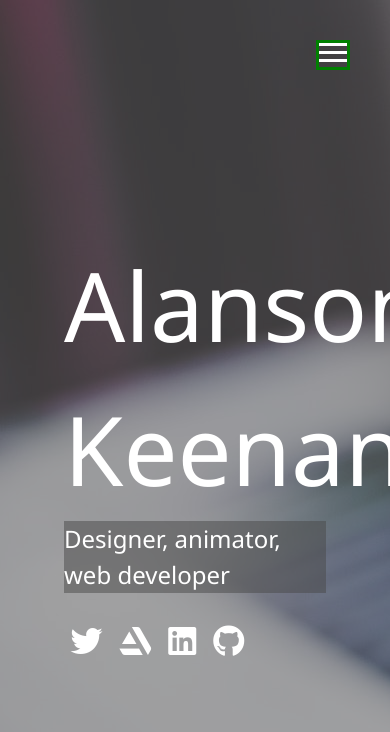
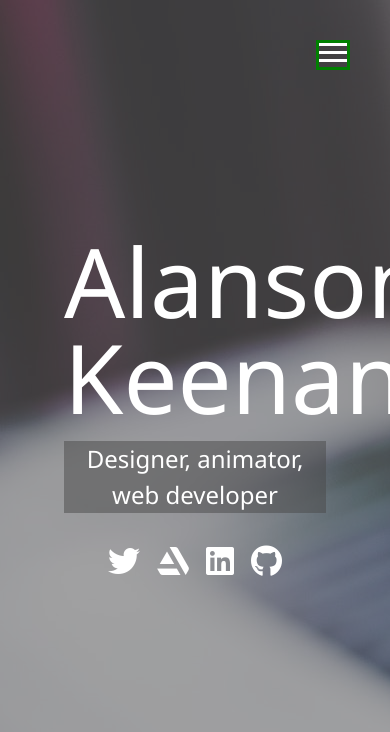
Before and after one commit to colonelbear/portfolio2019, a website: page dist/index.html in a window 390 px wide. Drawn offline with Linux system fonts and the light colour scheme.

Commit message:
mobile responsiveness

```diff
--- a/scss/_config.scss
+++ b/scss/_config.scss
@@ -30,3 +30,25 @@ $background-opacity: 0.9;
 * {
   box-sizing: border-box;
 }
+
+// media mixins
+@mixin mediaSm {
+  @media screen and (max-width: 500px) {
+    @content;
+  }
+}
+@mixin mediaMd {
+  @media screen and (max-width: 768px) {
+    @content;
+  }
+}
+@mixin mediaLg {
+  @media screen and (min-width: 769px) and (max-width: 1170px) {
+    @content;
+  }
+}
+@mixin mediaXL {
+  @media screen and (min-width: 1171px) {
+    @content;
+  }
+}
--- /dev/null
+++ b/scss/_mobile.scss
@@ -0,0 +1,51 @@
+// widescreens
+@include mediaXL {
+}
+
+//desktops
+@include mediaLg {
+}
+
+//tablet
+@include mediaMd {
+  main {
+    align-items: center;
+    text-align: center;
+    .lg-heading {
+      line-height: 1;
+      margin-bottom: 1rem;
+    }
+  }
+
+  ul.menu-nav,
+  div.menu-branding {
+    float: none;
+    width: 100%;
+    min-height: 0;
+
+    &.show {
+      transform: translate3d(0, 0, 0);
+    }
+  }
+  .menu-nav {
+    height: 75vh;
+    transform: translate3d(-100%, 0, 0);
+    font-size: 24px;
+  }
+  .menu-branding {
+    height: 25vh;
+    transform: translate3d(100%, 0, 0);
+    .portrait {
+      background: url("../img/portrait_small.jpg");
+      width: 150px;
+      height: 150px;
+    }
+  }
+}
+
+//phones
+@include mediaSm {
+  main#home h1 {
+    margin-top: 10vh;
+  }
+}
--- a/scss/main.scss
+++ b/scss/main.scss
@@ -1,5 +1,6 @@
 @import "config";
 @import "menu";
+@import "mobile";
 
 body {
   @include background();
```
Also changed, not shown: dist/css/main.css.
